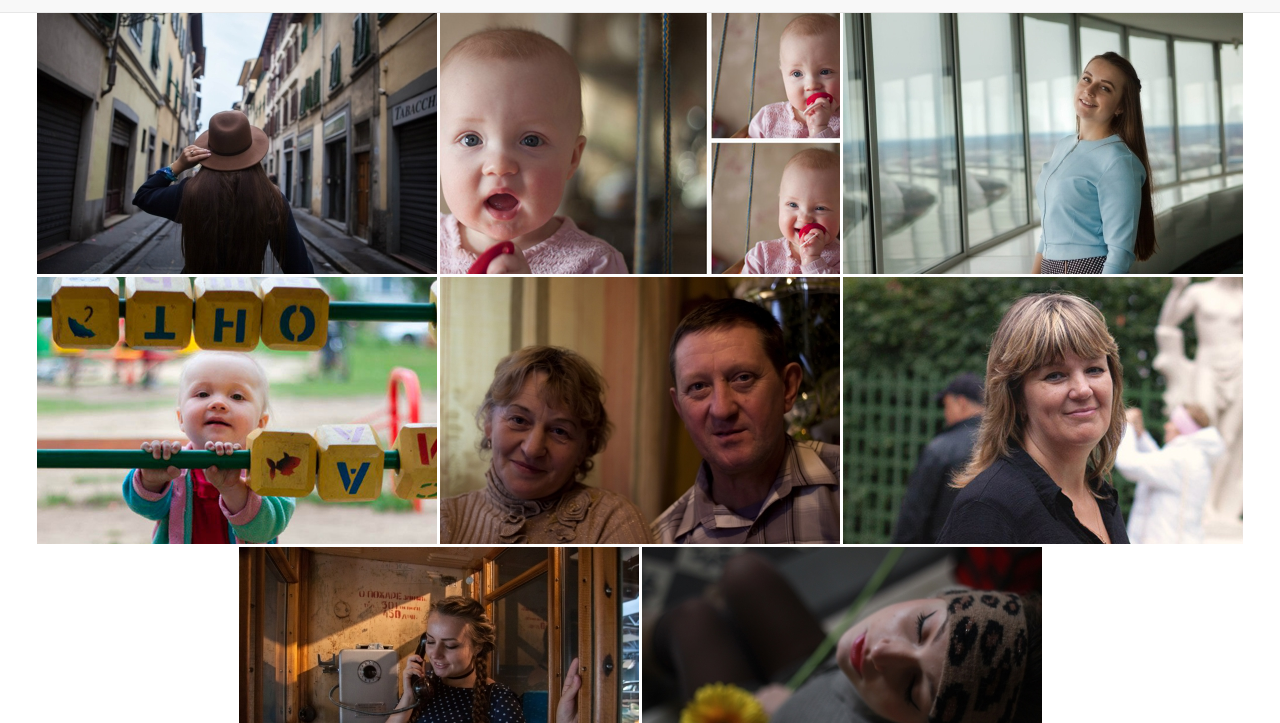
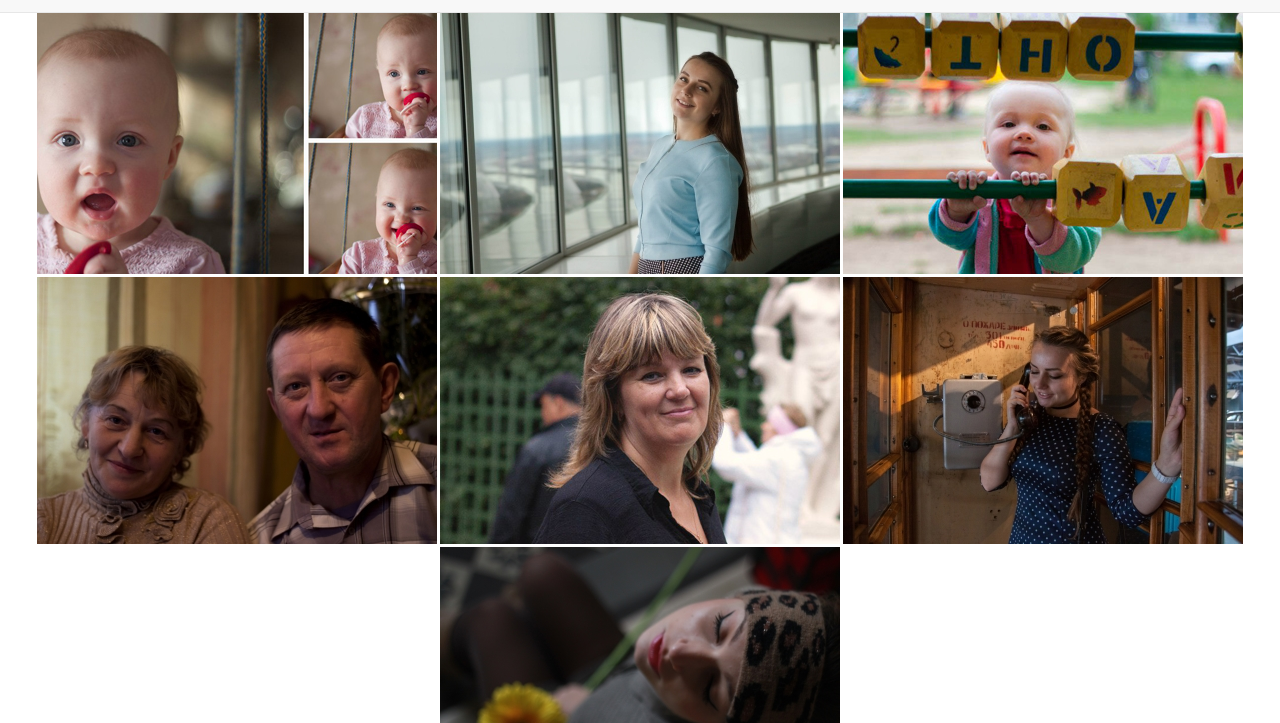
Before and after one commit to gsv60/gsv60.github.io, a plain HTML site: page portrait.html in a window 1280 px wide. Shown: the part 77-800 px from the top of the page. Drawn offline with Linux system fonts and the light colour scheme.

Commit message:
Update portrait.html

```diff
--- a/portrait.html
+++ b/portrait.html
@@ -71,11 +71,6 @@
 <!--Gallery-->
 <div id="links">
 <ul class="gallery_container">
-    <li class="gallery_item">
-      <a href="images/portrait/_zBbvL6ZJTo.jpg">
-        <img src="images/portrait/prev/_zBbvL6ZJTo.jpg">
-      </a>
-    </li>
     <li class="gallery_item">
         <a href="images/portrait/z_cba68783.jpg">
           <img src="images/portrait/prev/z_cba68783.jpg">
```
